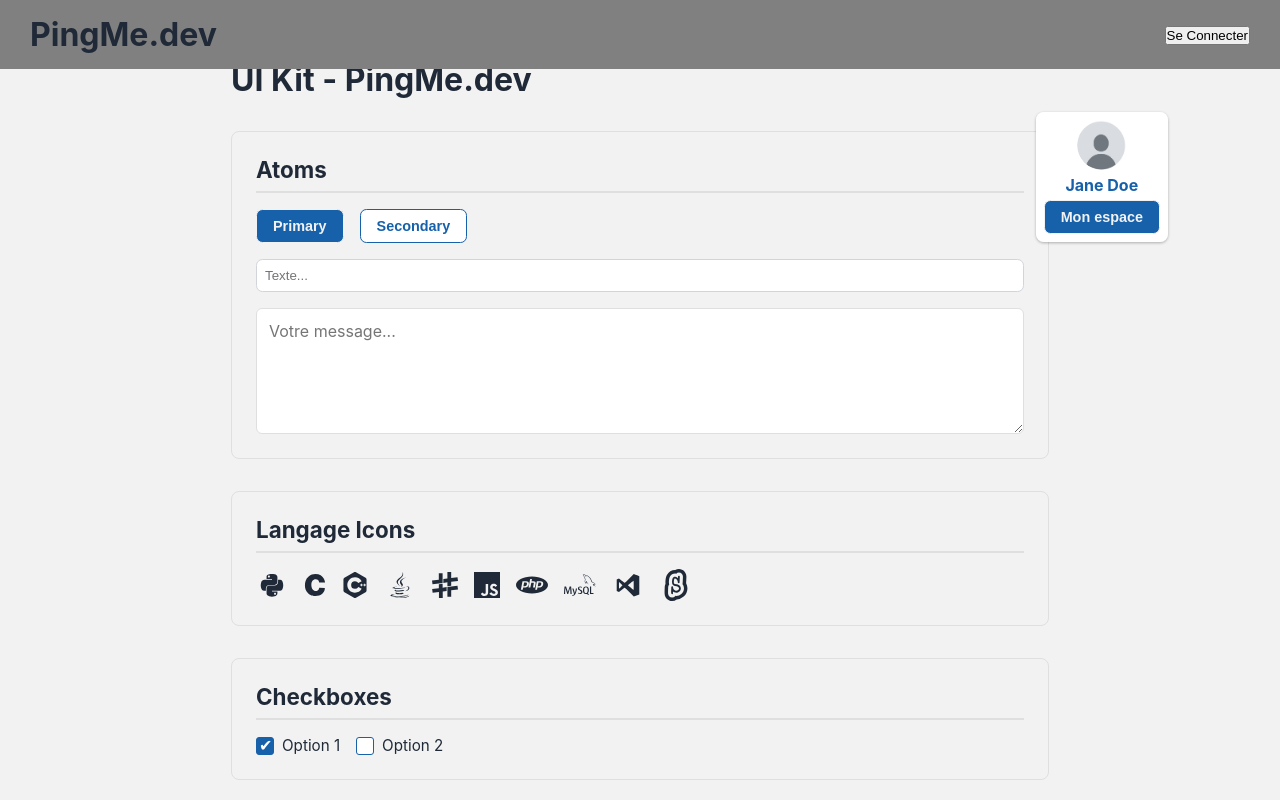
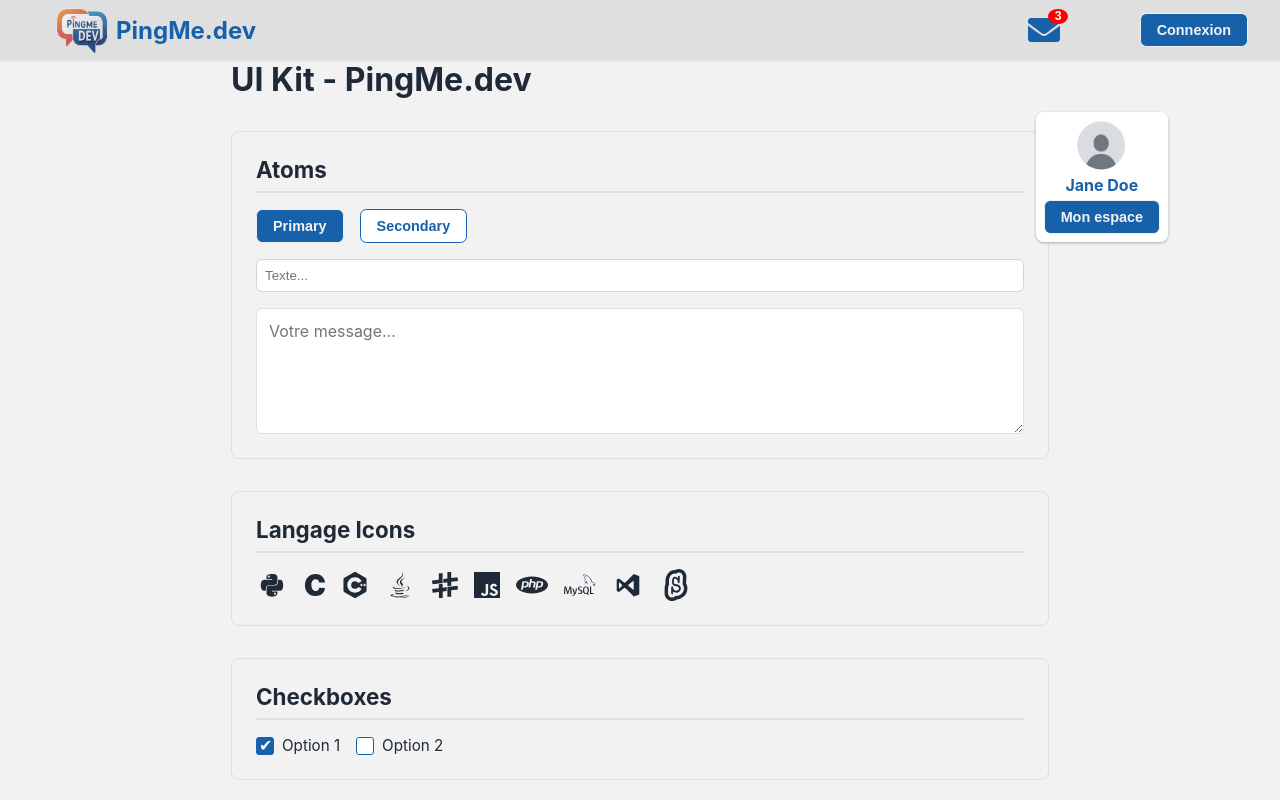
Before and after one commit to dec974/pingmedev-frontend, a Next.js app: page /index_UI in a window 1280 px wide. Shown: the top 800 px of the page. Built offline with nearby package versions, Linux system fonts and the light colour scheme.

Commit message:
UI kit mod

```diff
--- a/components/Header.js
+++ b/components/Header.js
@@ -1,4 +1,5 @@
 import { useRouter } from "next/router";
+import HeaderComponent from "../ui-kit/organisms/Header";
 
 export default function Header() {
   const router = useRouter();
@@ -7,30 +8,8 @@ export default function Header() {
     router.push("/connexionPage");
   };
   return (
-    <header
-      style={{
-        backgroundColor: "grey",
-        display: "flex",
-        justifyContent: "space-between",
-        alignItems: "center",
-        padding: "15px 30px",
-        margin: 0,
-        position: "fixed",
-        top: 0,
-        left: 0,
-        right: 0,
-        width: "100%",
-        zIndex: 1000,
-      }}
-    >
-      <div>
-        <h1 style={{ margin: 0 }}>PingMe.dev</h1>
-      </div>
-      <div>
-        <button style={{}} onClick={handleLogin}>
-          Se Connecter
-        </button>
-      </div>
+    <header>
+
     </header>
   );
 }
--- a/ui-kit/organisms/Header.js
+++ b/ui-kit/organisms/Header.js
@@ -4,15 +4,15 @@ import styles from "./Header.module.css";
 import { FaEnvelope } from "react-icons/fa";
 import Image from "next/image";
 
-export default function Header({ unreadCount = 0 }) {
+export default function Header({ unreadCount = 0, onLoginClick }) {
   return (
     <header className={styles.header}>
       <div className={styles.navbar}>
-
         <Link href="/" className={styles.logo}>
-        <Image src="/logo.png" width={100} height={65} className={styles.logoImg}/>
+          <Image src="/logo.png" width={100} height={65} className={styles.logoImg}/>
           PingMe.dev
         </Link>
+
         <nav className={styles.navLinks}>
           <Link href="/messages" className={styles.iconLink}>
             <FaEnvelope className={styles.icon} />
@@ -20,7 +20,10 @@ export default function Header({ unreadCount = 0 }) {
               <span className={styles.badge}>{unreadCount}</span>
             )}
           </Link>
-          <Button variant="primary">Connexion</Button>
+
+          <Button variant="primary" onClick={onLoginClick}>
+            Connexion
+          </Button>
         </nav>
       </div>
     </header>
```
